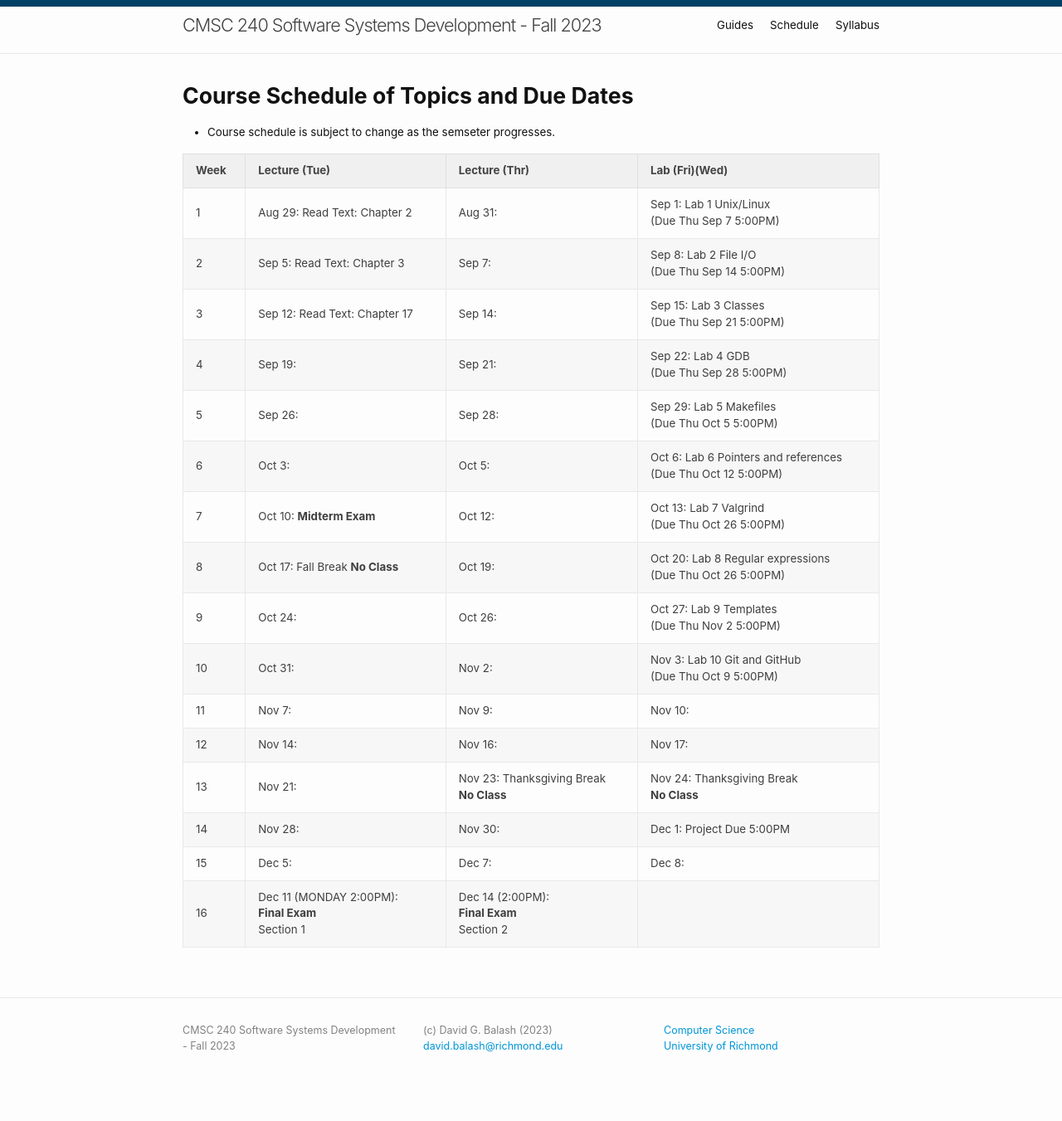
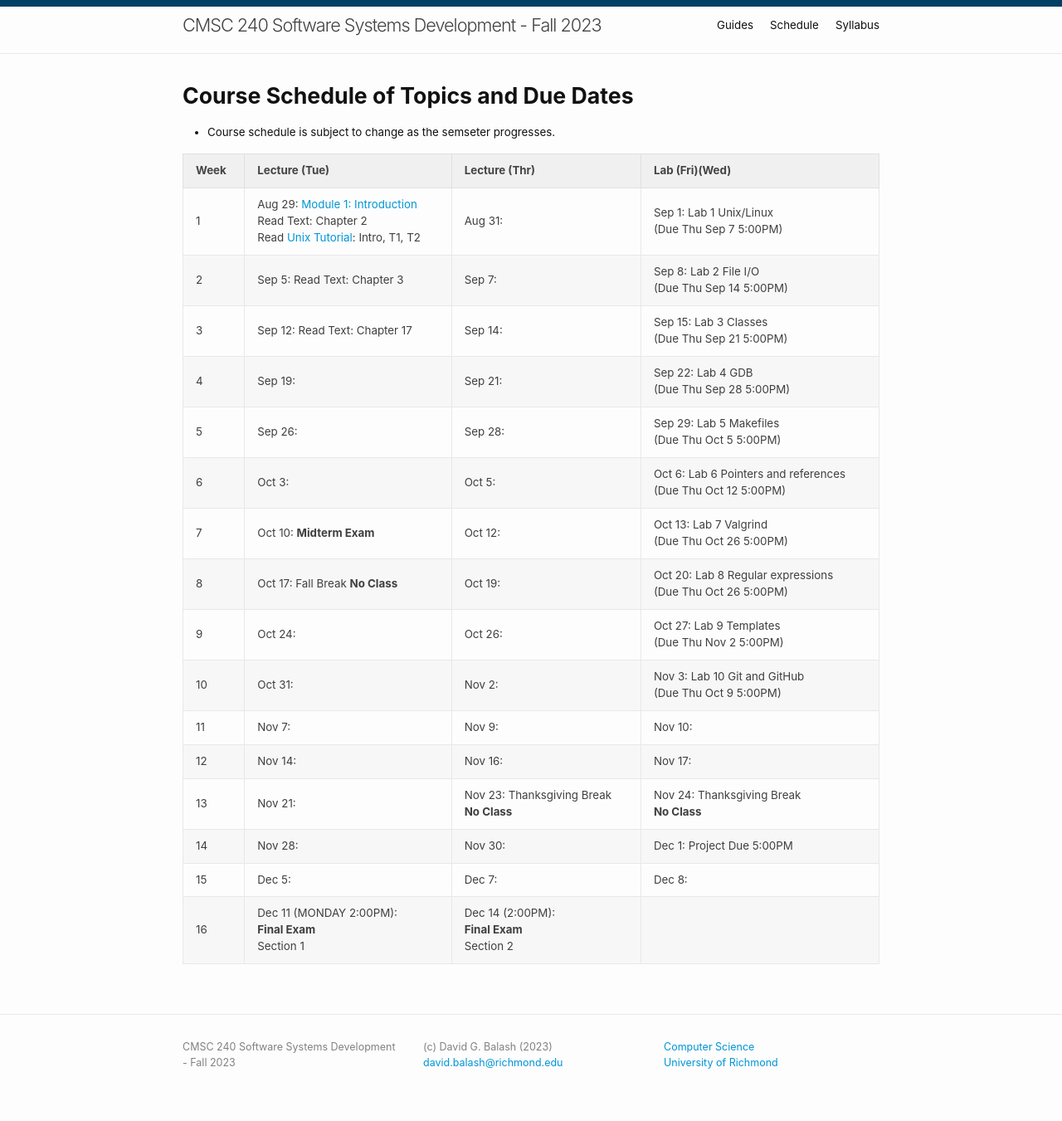
Before and after one commit to cmsc240-f23/cmsc240-f23.github.io, a Jekyll site: the page built from schedule.md, in a window 1280 px wide. Shown: the whole page at 83% size. Built offline with Jekyll 4.4.1, drawn with Linux system fonts in a browser that asks for light colours.

Commit message:
Update Schedule

```diff
--- a/schedule.md
+++ b/schedule.md
@@ -9,7 +9,7 @@ title: Schedule
 
 | Week | Lecture (Tue)                              | Lecture (Thr)                                 | Lab (Fri)(Wed)                                        |
 | :--- | :---                                       | :---                                          | :---                                                  |
-| 1    | Aug 29:  Read Text: Chapter 2              | Aug 31:                                       | Sep 1:  Lab 1 Unix/Linux<br /> (Due Thu Sep 7 5:00PM)                  |
+| 1    | Aug 29:  [Module 1: Introduction](https://classroom.github.com/a/4yzVPmFm)<br />Read Text: Chapter 2<br />Read [Unix Tutorial](http://www.ee.surrey.ac.uk/Teaching/Unix/): Intro, T1, T2              | Aug 31:                                       | Sep 1:  Lab 1 Unix/Linux<br /> (Due Thu Sep 7 5:00PM)                  |
 | 2    | Sep 5:   Read Text: Chapter 3              | Sep 7:                                        | Sep 8:  Lab 2 File I/O<br /> (Due Thu Sep 14 5:00PM)                 |
 | 3    | Sep 12:  Read Text: Chapter 17             | Sep 14:                                       | Sep 15: Lab 3 Classes<br /> (Due Thu Sep 21 5:00PM)                 |
 | 4    | Sep 19:                                    | Sep 21:                                       | Sep 22: Lab 4 GDB<br /> (Due Thu Sep 28 5:00PM)                 |
```
